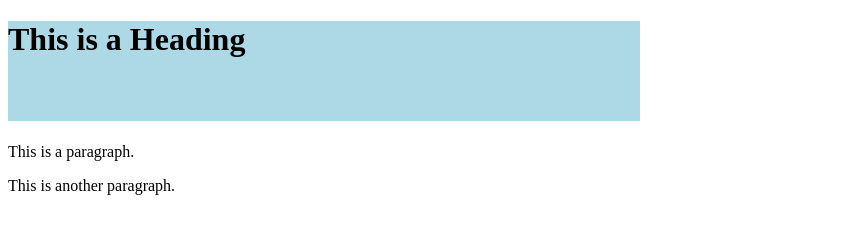
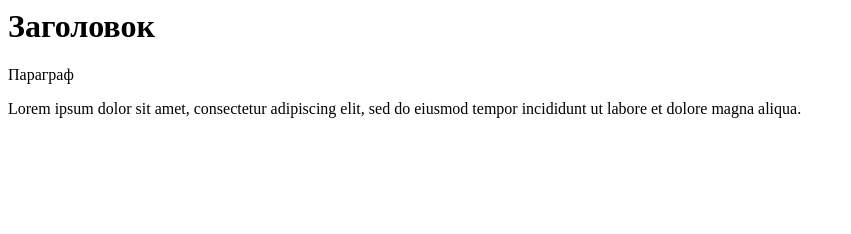
Before and after one commit to bukinv/xls, a plain HTML site: page index.html in a window 1280 px wide. Shown: the whole page, without its empty margins (0-851 px from the left). Drawn offline with Linux system fonts and the light colour scheme.

Commit message:
Update index.html

```diff
--- a/index.html
+++ b/index.html
@@ -1,13 +1,4 @@
-<!DOCTYPE html>
-<html>
-<head>
-  <link rel="stylesheet" href="style.css">
-</head>
-<body>
+<h1>Заголовок</h1>
+<p>Параграф</p>
 
-<h1>This is a Heading</h1>
-<p>This is a paragraph.</p>
-<p>This is another paragraph.</p>
-
-</body>
-</html>
+<div>Lorem ipsum dolor sit amet, consectetur adipiscing elit, sed do eiusmod tempor incididunt ut labore et dolore magna aliqua.</div>
```
